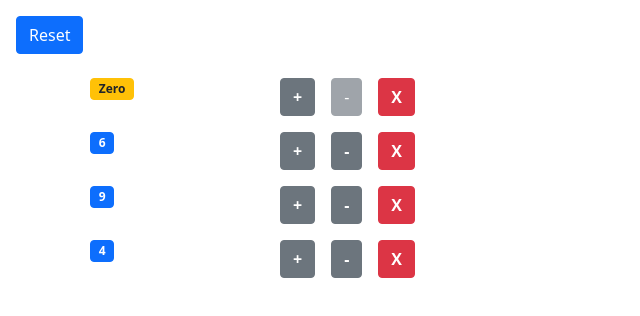
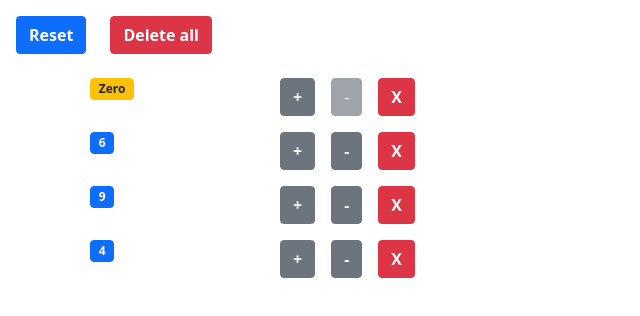
Before and after one commit to Nahzaz19/cart, a React (Create React App) app: page / in a window 1280 px wide. Shown: the top 316 px of the page, without its empty margins (0-640 px from the left). Built offline with nearby package versions, Linux system fonts and the light colour scheme.

Commit message:
Implement the method handleDeleteorAdd

```diff
--- a/src/components/Products.jsx
+++ b/src/components/Products.jsx
@@ -35,14 +35,61 @@ class Products extends Component {
     this.setState({ products });
   };
 
+  //HEJ ALADIN! Vilken metod för handleDeleteAll är en bättre lösning enligt dig, lösning 1 elle 2? Detta om vi utgår från att jag hade gjort uppgiften precis enligt instruktionerna utan att lägga till de extra metoderna som handleAddAll o.s.v
+
+  //LÖSNING 1
+  // handleDeleteAll = () => {
+  //   const products = [];
+  //   this.setState({ products });
+  // };
+
+  //LÖSNING 2
+  handleDeleteAll = () => {
+    let products = this.state.products.map((product) => ({
+      ...product,
+    }));
+    products.length = 0;
+    this.setState({ products });
+  };
+
+  //-------------------------------------------------------------------------------------------------------
+  handleAddAll = () => {
+    const products = getProduct();
+    this.setState({ products });
+  };
+
+  handleDeleteOrAdd = () => {
+    return this.state.products.length === 0
+      ? this.handleAddAll()
+      : this.handleDeleteAll();
+  };
+
+  getDeleteorAddButtonClasses() {
+    let classes = "fw-bold m-2 btn btn-";
+    classes += this.state.products.length === 0 ? "success" : "danger";
+    return classes;
+  }
+
+  formatButtonText() {
+    return this.state.products.length === 0 ? "Add all" : "Delete all";
+  }
+
   render() {
+    if (this.state.products.length === 0) return;
+
     return (
       <div>
         <button
           onClick={() => this.handleReset()}
-          className="btn btn-primary m-3"
+          className="fw-bold  btn btn-primary m-3"
         >
           Reset
+        </button>
+        <button
+          onClick={() => this.handleDeleteOrAdd()}
+          className={this.getDeleteorAddButtonClasses()}
+        >
+          {this.formatButtonText()}
         </button>
         {this.state.products.map((product) => (
           <Product
```
